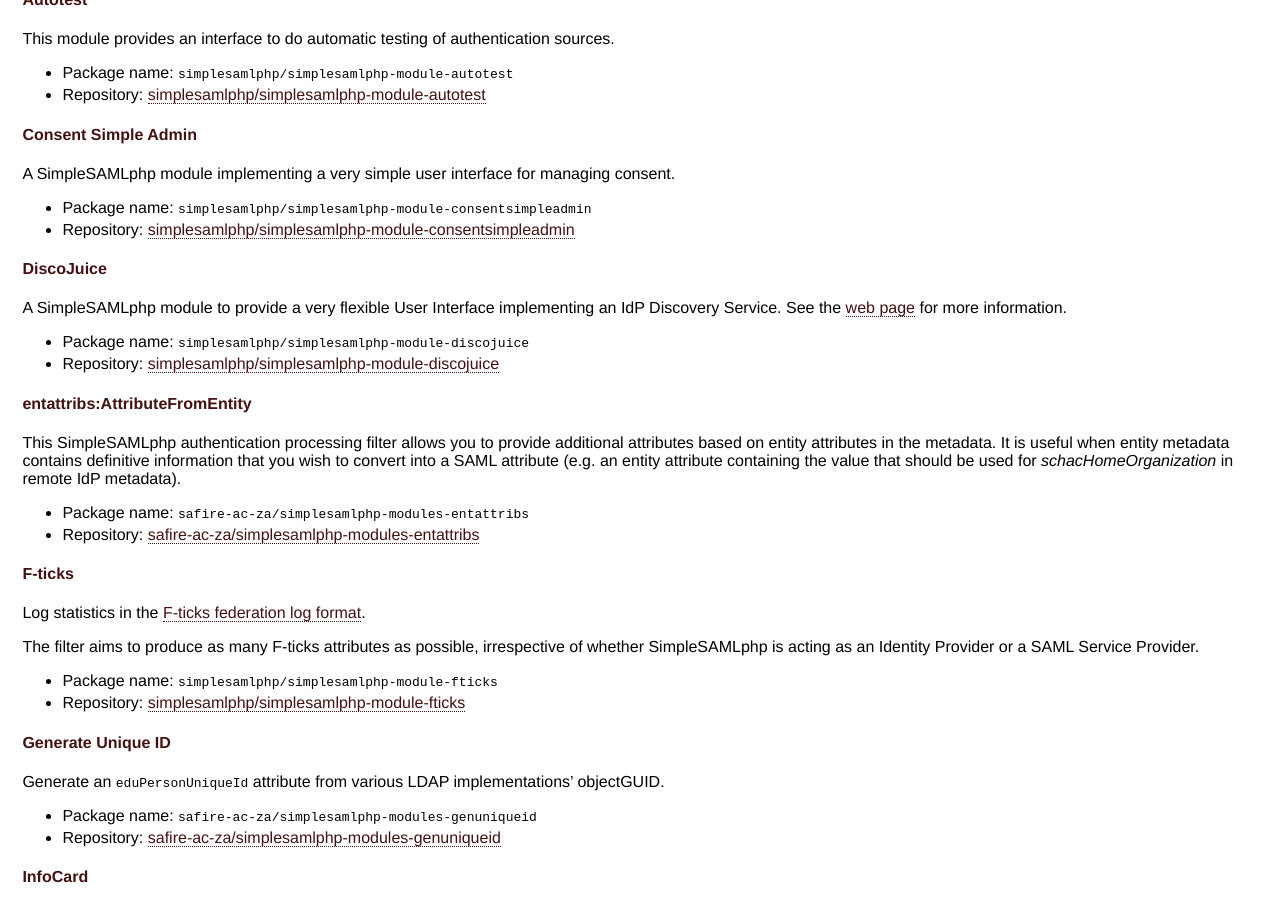
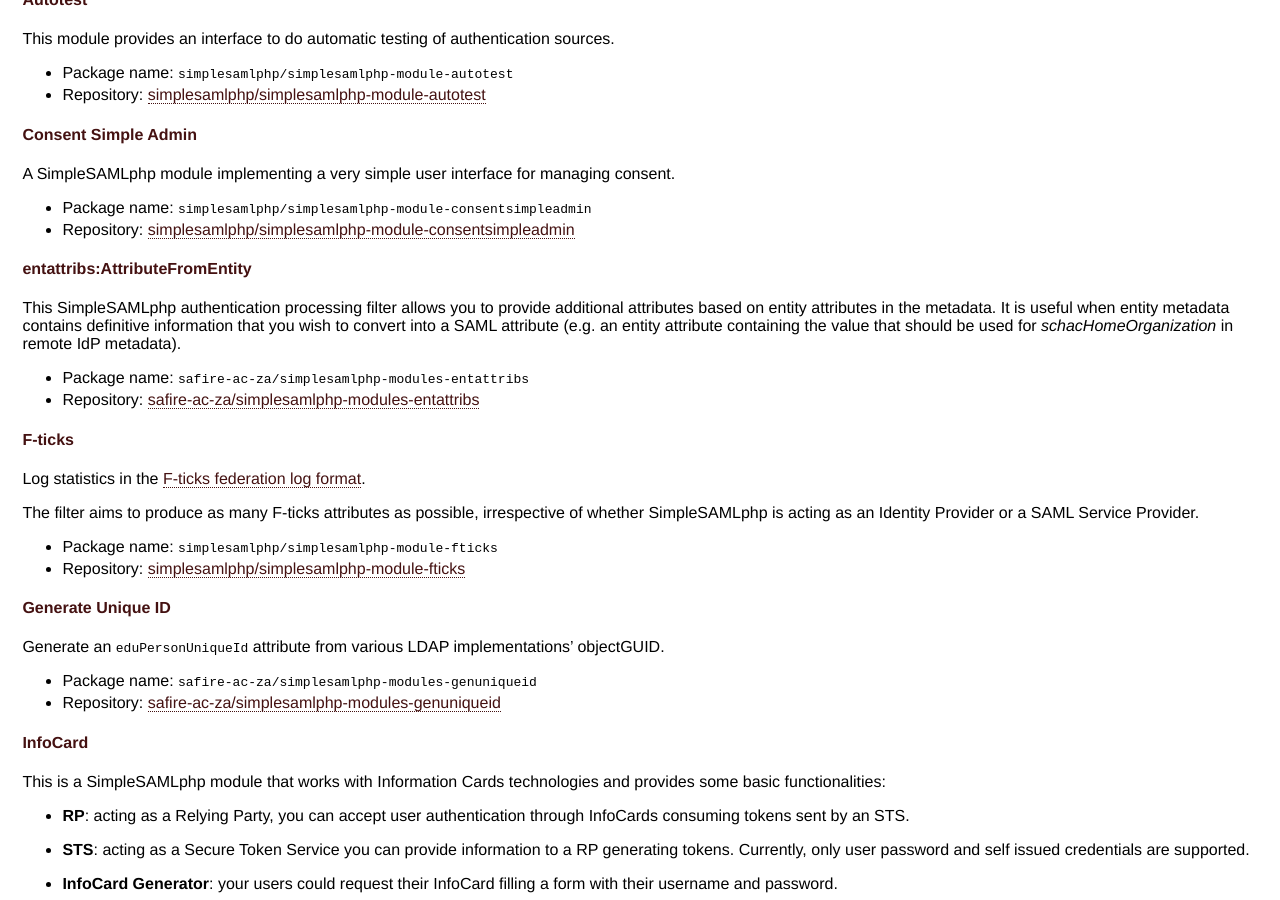
Before and after one commit to simplesamlphp/simplesamlphp.github.io, a Jekyll site: the page built from modules/index.md, in a window 1280 px wide and 900 px high, scrolled down 1510 px. Built offline with Jekyll 4.4.1, drawn with Linux system fonts in a browser that asks for light colours.

Commit message:
Discojuice is no longer maintained

```diff
--- a/modules/index.md
+++ b/modules/index.md
@@ -93,14 +93,6 @@
 
 * Package name: `simplesamlphp/simplesamlphp-module-consentsimpleadmin`
 * Repository: [simplesamlphp/simplesamlphp-module-consentsimpleadmin](https://github.com/simplesamlphp/simplesamlphp-module-consentsimpleadmin)
-
-#### <a name="discojuice" href="#discojuice">DiscoJuice</a>
-
-A SimpleSAMLphp module to provide a very flexible User Interface implementing an IdP Discovery Service. See the
-[web page](http://discojuice.org) for more information.
-
-* Package name: `simplesamlphp/simplesamlphp-module-discojuice`
-* Repository: [simplesamlphp/simplesamlphp-module-discojuice](https://github.com/simplesamlphp/simplesamlphp-module-discojuice)
 
 #### <a name="attrfromentity" href="#attrfromentity">entattribs:AttributeFromEntity</a>
 
```
